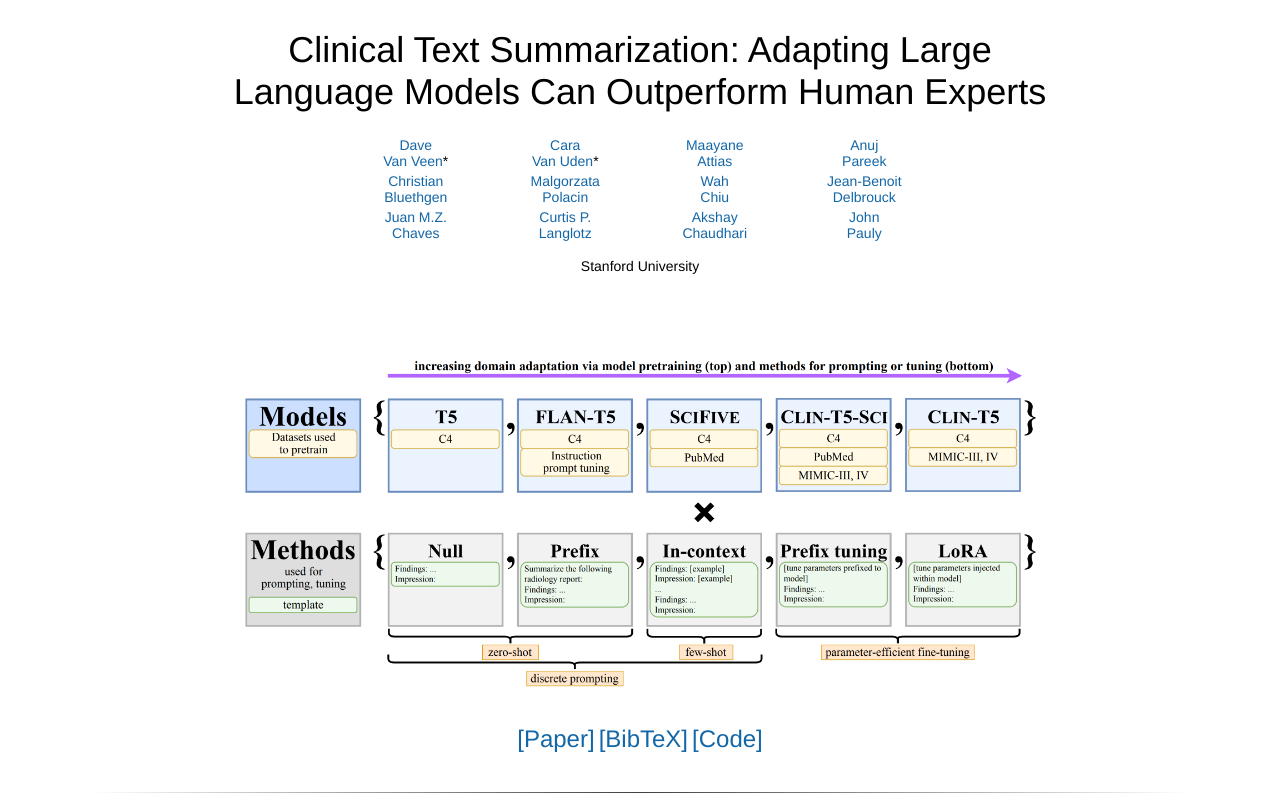
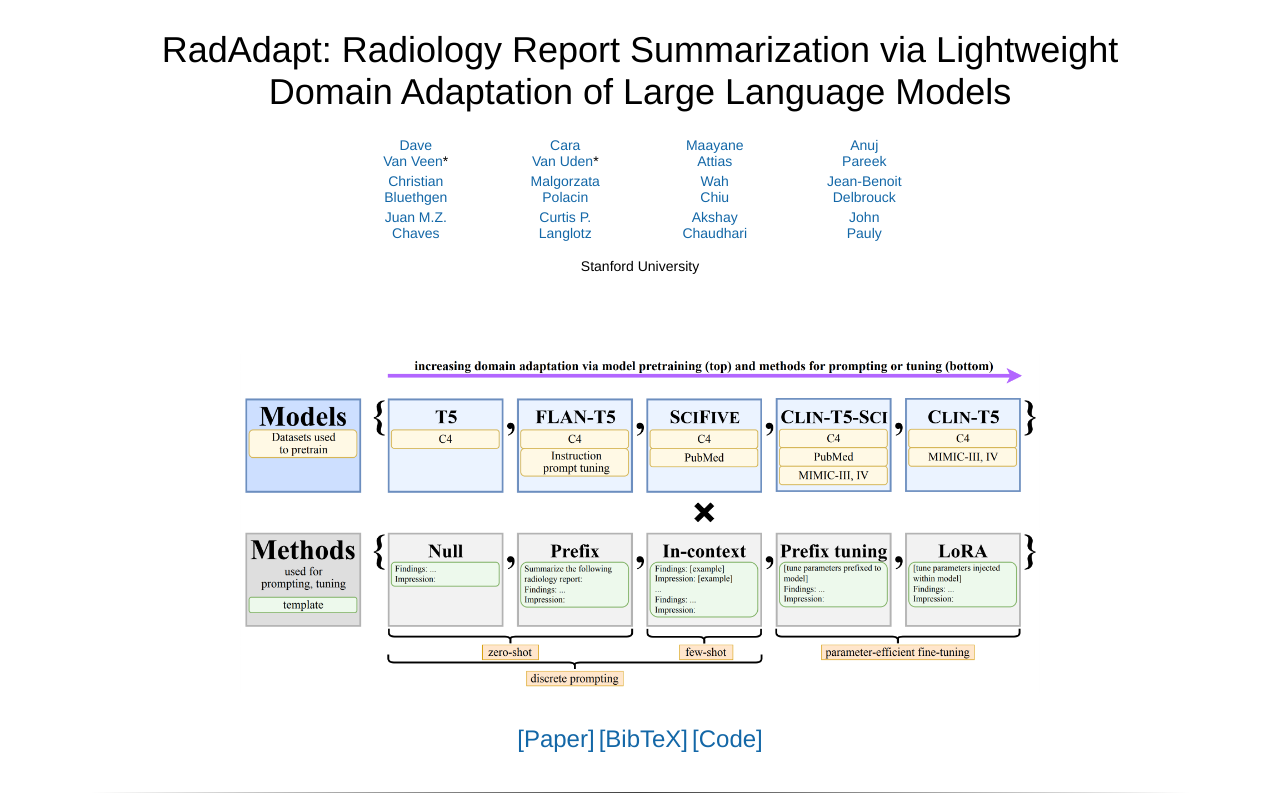
Before and after one commit to davevanveen/radadapt, a plain HTML site: page index.html in a window 1280 px wide. Shown: the top 800 px of the page. Drawn offline with Linux system fonts and the light colour scheme; some packages are replaced by stand-ins of ours; a script that the page names is missing.

Commit message:
fix title

```diff
--- a/index.html
+++ b/index.html
@@ -158,7 +158,7 @@
 	<br>
 	<center>
 		<span style="font-size:36px">
-			Clinical Text Summarization: Adapting Large <br /> Language Models Can Outperform Human Experts
+			RadAdapt: Radiology Report Summarization via Lightweight<br /> Domain Adaptation of Large Language Models
 		</span>
 		</br></br>
 
```
